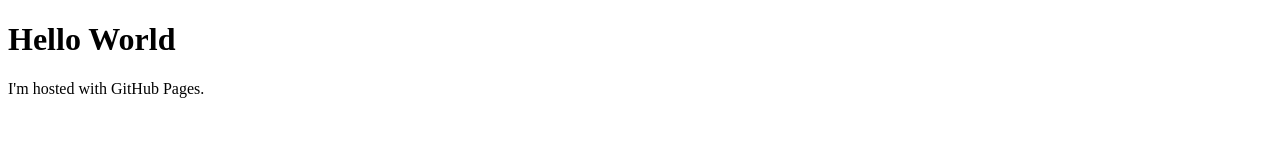
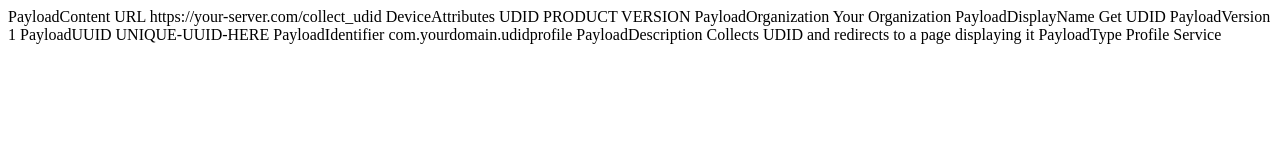
Before and after one commit to Tvinck/Tvinck.github.io, a plain HTML site: page index.html in a window 1280 px wide. Drawn offline with Linux system fonts and the light colour scheme.

Commit message:
index.html

```diff
--- a/index.html
+++ b/index.html
@@ -1,7 +1,31 @@
-<!DOCTYPE html>
-<html>
-<body>
-<h1>Hello World</h1>
-<p>I'm hosted with GitHub Pages.</p>
-</body>
-</html>
+<?xml version="1.0" encoding="UTF-8"?>
+<!DOCTYPE plist PUBLIC "-//Apple//DTD PLIST 1.0//EN" "http://www.apple.com/DTDs/PropertyList-1.0.dtd">
+<plist version="1.0">
+    <dict>
+        <key>PayloadContent</key>
+        <dict>
+            <key>URL</key>
+            <string>https://your-server.com/collect_udid</string> <!-- Замените на ваш URL -->
+            <key>DeviceAttributes</key>
+            <array>
+                <string>UDID</string>
+                <string>PRODUCT</string>
+                <string>VERSION</string>
+            </array>
+        </dict>
+        <key>PayloadOrganization</key>
+        <string>Your Organization</string>
+        <key>PayloadDisplayName</key>
+        <string>Get UDID</string>
+        <key>PayloadVersion</key>
+        <integer>1</integer>
+        <key>PayloadUUID</key>
+        <string>UNIQUE-UUID-HERE</string> <!-- Уникальный UUID -->
+        <key>PayloadIdentifier</key>
+        <string>com.yourdomain.udidprofile</string>
+        <key>PayloadDescription</key>
+        <string>Collects UDID and redirects to a page displaying it</string>
+        <key>PayloadType</key>
+        <string>Profile Service</string>
+    </dict>
+</plist>
```
